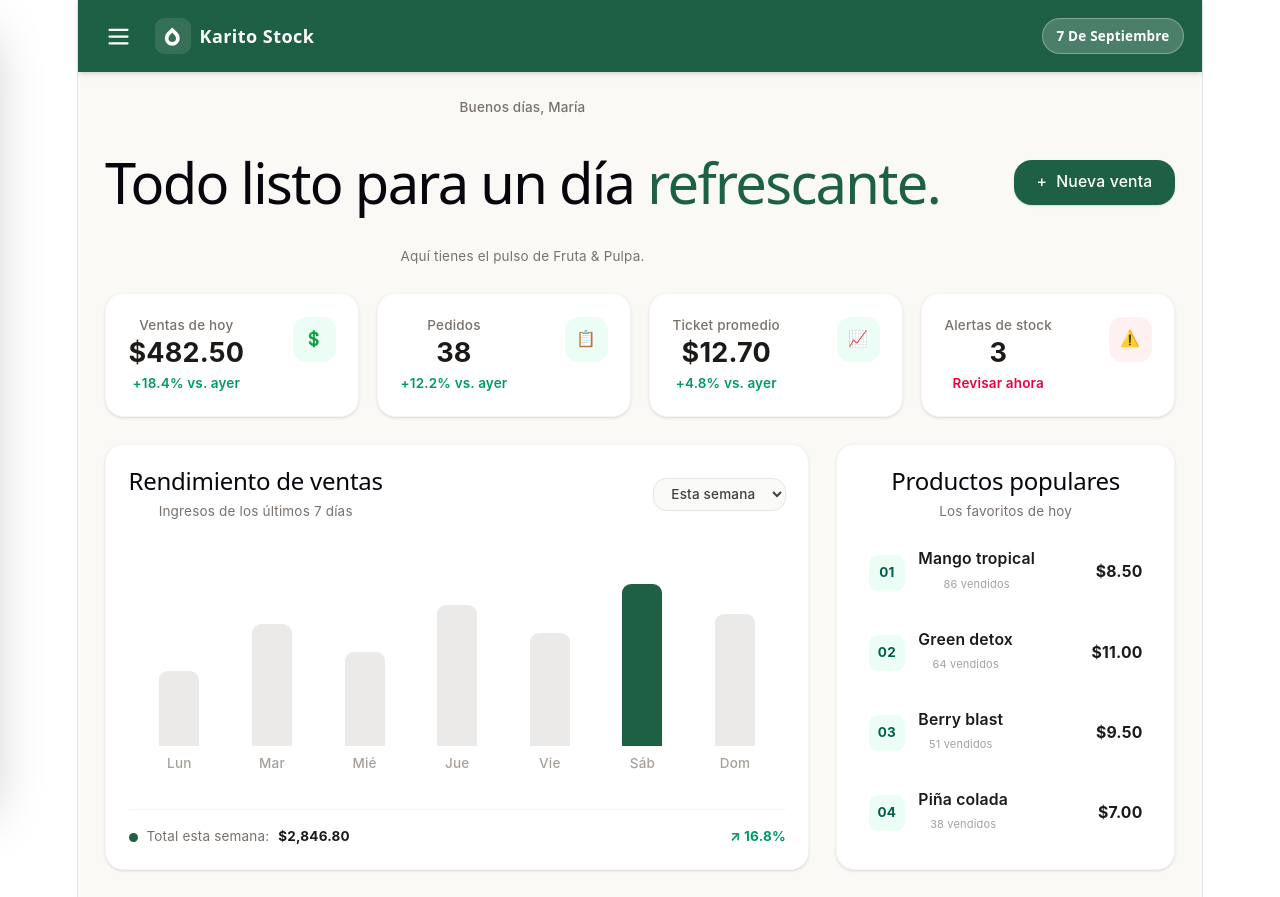
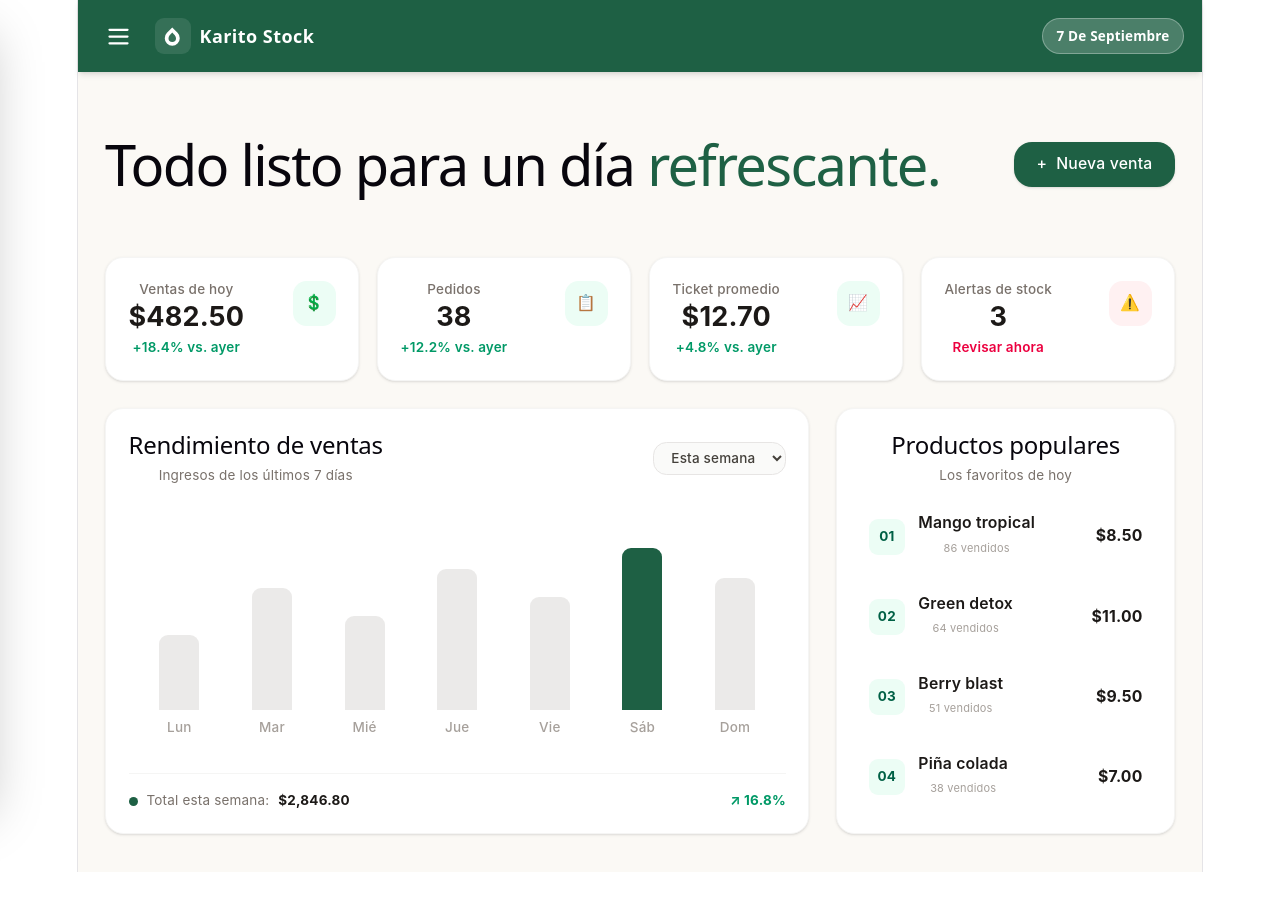
Before and after one commit to ferjbadev/BatidoStock, a React (Vite) app: page / in a window 1280 px wide. After the commit the page ends 872 px from the top, so only its background shows below. Built offline with nearby package versions, Linux system fonts and the light colour scheme.

Commit message:
Update ResumenSection.tsx

```diff
--- a/src/components/ResumenSection.tsx
+++ b/src/components/ResumenSection.tsx
@@ -32,11 +32,9 @@ export const ResumenSection = () => {
             {/* Header */}
             <div className="flex flex-col sm:flex-row sm:items-center justify-between gap-4">
                 <div>
-                    <p className="text-xs text-stone-500 font-medium">Buenos días, María</p>
                     <h1 className="text-2xl sm:text-3xl font-bold text-stone-900">
                         Todo listo para un día <span className="text-[#1e6044]">refrescante.</span>
                     </h1>
-                    <p className="text-xs text-stone-500 mt-1">Aquí tienes el pulso de Fruta & Pulpa.</p>
                 </div>
                 <button className="bg-[#1e6044] hover:bg-[#164833] text-white px-5 py-2.5 rounded-2xl font-medium text-sm flex items-center justify-center gap-2 shadow-sm transition-all active:scale-95 self-start sm:self-auto">
                     <span>+</span> Nueva venta
```
